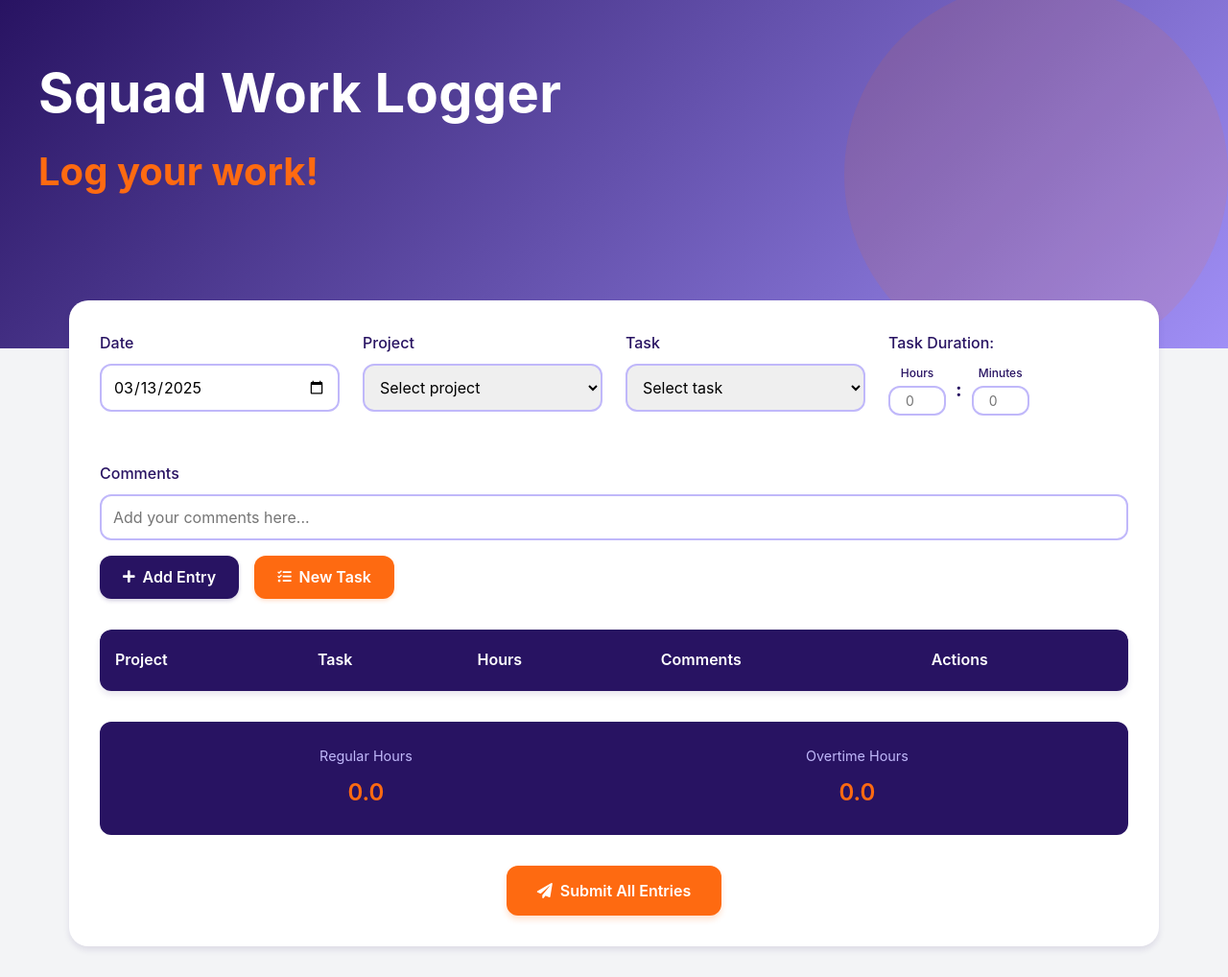
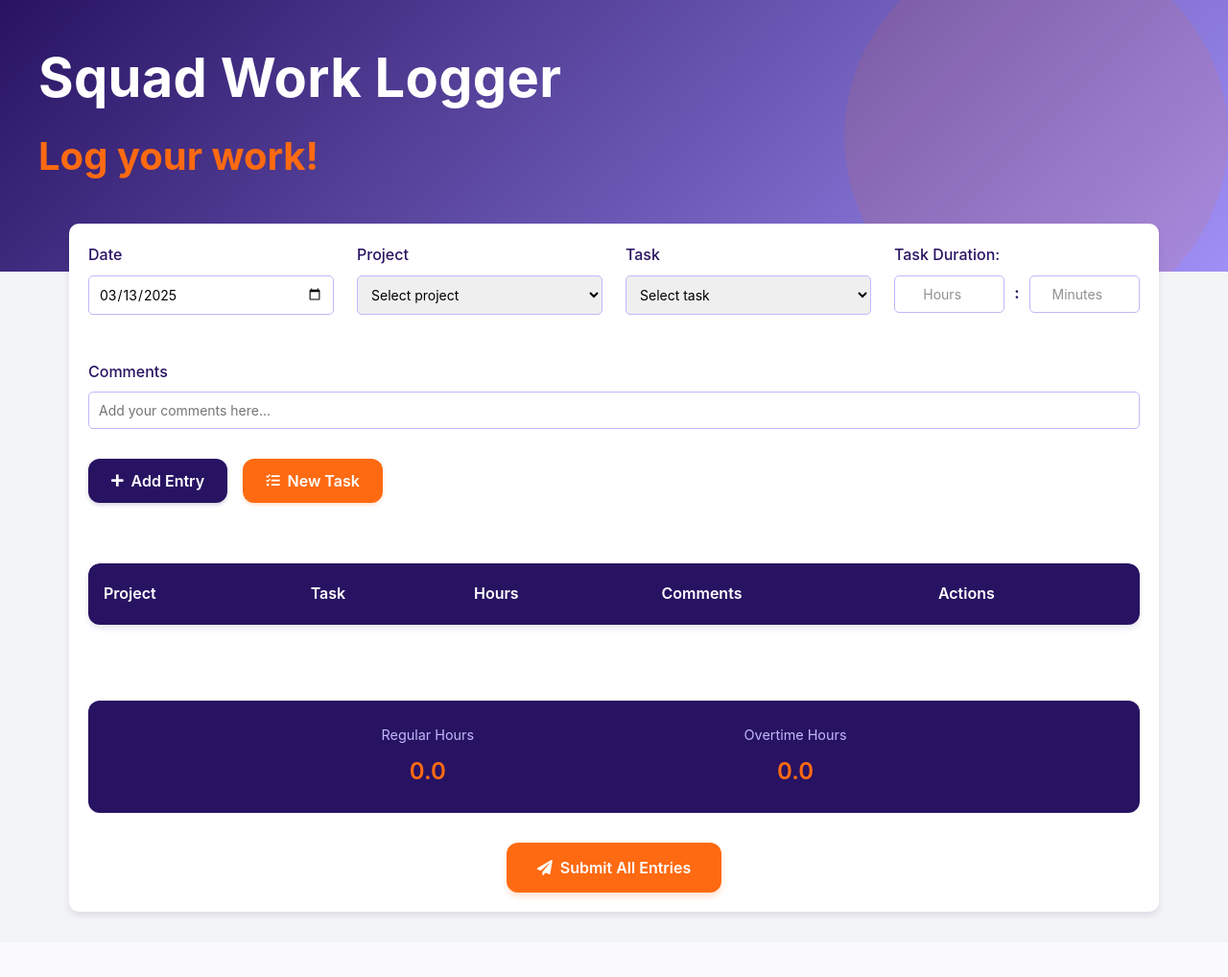
Before and after one commit to Mohamed7422/working_hours_detecting, a Django app: template myapp/templates/employee_templates/log_work.html in a window 1280 px wide. Shown: the whole page at 96% size. After the commit the page ends 957 px from the top, so only its background shows below. Run offline with Django 5.2, Linux system fonts and the light colour scheme; the template is opened without the code that fills it, so the values that code supplies are empty; some libraries are stand-ins or nearby versions; some web fonts are replaced.

Commit message:
Updating admin part with charts for worklogs and log-work form

```diff
--- a/myapp/static/css/main.css
+++ b/myapp/static/css/main.css
@@ -25,7 +25,7 @@
 .hero-section {
     background-color: var(--primary-purple);
     background-image: linear-gradient(135deg, #281362 0%, #A08FF6 100%);
-    padding: 4rem 2rem 8rem 2rem;
+    padding: 3rem 2rem 4rem 2rem;
     color: var(--text-light);
     position: relative;
     overflow: hidden;
@@ -69,18 +69,25 @@
     z-index: 3;
 }
 .work-logger-card {
+    display: flex;
+    flex-direction: column;
+    gap: 15px;
+    width: 100%;
+    max-width: 100%;
+    box-sizing: border-box;
     background: var(--surface-card);
-    border-radius: 20px;
+    border-radius: 10px;
     box-shadow: var(--shadow);
-    padding: 2rem;
+    padding: 20px;
     margin-bottom: 2rem;
 }
+
 /* Form Styles */
 .form-grid {
     display: grid;
     grid-template-columns: repeat(auto-fit, minmax(200px, 1fr));
     gap: 1.5rem;
-    margin-bottom: 2rem;
+    margin-bottom: 1rem;
 }
 .form-group {
     margin-bottom: 1rem;
@@ -91,13 +98,13 @@
     font-weight: 500;
     margin-bottom: 0.5rem;
 }
-input,
-select {
+input, select {
     width: 100%;
-    padding: 0.75rem;
-    border: 2px solid var(--purple-lighter);
-    border-radius: 12px;
-    font-size: 1rem;
+    padding: 10px;
+    border: 1px solid var(--purple-lighter);
+    border-radius: 5px;
+    box-sizing: border-box;
+    font-size: 14px;
     transition: all 0.3s ease;
 }
 input:focus,
@@ -110,7 +117,7 @@
 .button-group {
     display: flex;
     gap: 1rem;
-    margin-bottom: 2rem;
+    margin-bottom: 1rem;
 }
 .btn {
     padding: 0.8rem 1.5rem;
@@ -188,31 +196,39 @@
 .time-input-container {
     display: flex;
     align-items: center;
-    gap: 10px;
-    margin-top: 8px;
+    gap: 5px;
+    width: 100%;
+
 }
 .time-input {
     display: flex;
     flex-direction: column;
     align-items: center;
+    flex: 1;
 }
 .time-field {
-    width: 60px;
-    padding: 5px;
-    border: 2px solid var(--purple-lighter);
-    border-radius: 12px;
+    width: 100%;
+    padding: 10px;
+    border: 1px solid var(--purple-lighter);
+    border-radius: 5px;
     font-size: 14px;
     text-align: center;
+    box-sizing: border-box;
 }
 .time-separator {
-    font-size: 20px;
+    font-size: 16px;
     font-weight: bold;
+    margin: 0 5px;
     color: var(--text-dark);
 }
 .time-input label {
     font-size: 12px;
     margin-bottom: 4px;
     color: var(--text-dark);
+}
+/* Consistent placeholder styling */
+.time-field::placeholder {
+    opacity: 0.8;
 }
 /* Hours Status */
 .hours-status {
@@ -221,7 +237,7 @@
     padding: 1.5rem;
     border-radius: 12px;
     display: flex;
-    justify-content: space-around;
+    justify-content: space-evenly;
     margin-top: 2rem;
 }
 .hours-item {
@@ -239,6 +255,7 @@
 }
 /* Submit Button */
 .submit-entries-btn {
+    position: sticky;
     background: var(--accent-orange);
     color: white;
     padding: 1rem 2rem;
@@ -246,7 +263,7 @@
     font-size: 1rem;
     font-weight: 600;
     width: fit-content;
-    margin: 2rem auto 0;
+    margin: 1rem auto 0;
     border: none;
     transition: all 0.3s ease;
     display: flex;
--- a/myapp/templates/employee_templates/log_work.html
+++ b/myapp/templates/employee_templates/log_work.html
@@ -59,13 +59,11 @@
                     <label for="timeInput">Task Duration:</label>
                     <div class="time-input-container">
                         <div class="time-input">
-                            <label for="hoursInput">Hours</label>
-                            <input type="number" id="hoursInput" min="0" step="1" max="24" placeholder="0" class="time-field">
+                            <input type="number" id="hoursInput" min="0" step="1" max="24" placeholder="Hours" class="time-field">
                         </div>
                         <span class="time-separator">:</span>
                         <div class="time-input">
-                            <label for="minutesInput">Minutes</label>
-                            <input type="number" id="minutesInput" min="0" max="59" step="1" placeholder="0" class="time-field">
+                            <input type="number" id="minutesInput" min="0" max="59" step="1" placeholder="Minutes" class="time-field">
                         </div>
                     </div>
                 </div>
@@ -104,11 +102,14 @@
                     <div class="hours-value" id="overtimeHours">0.0</div>
                 </div>
             </div>
+
             <button class="submit-entries-btn" onclick="submitEntries()">
                 <i class="fas fa-paper-plane"></i>
                 Submit All Entries
             </button>
+
         </div>
+
     </div>
     <!-- Scripts -->
     <script src="https://cdn.jsdelivr.net/npm/sweetalert2@11"></script>
```
Also changed, not shown: other parts of myapp/static/css/main.css (+21 -17 lines), myapp/admin.py (+63 -14 lines), myapp/templates/admin_templates/worklog_change_list.html (+90 -13 lines), myapp/views/employee_view.py (+6 -1 lines), 1 other file.
